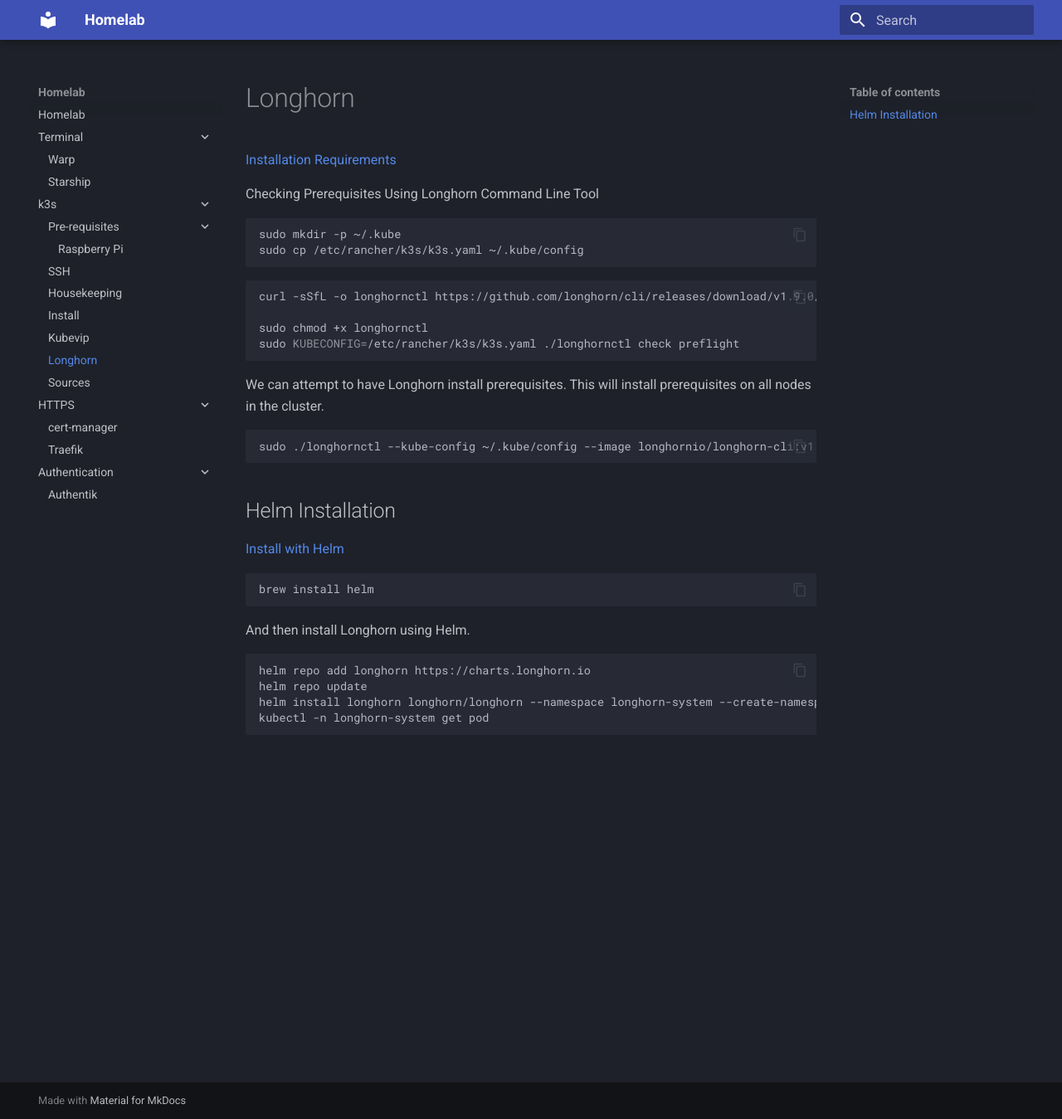
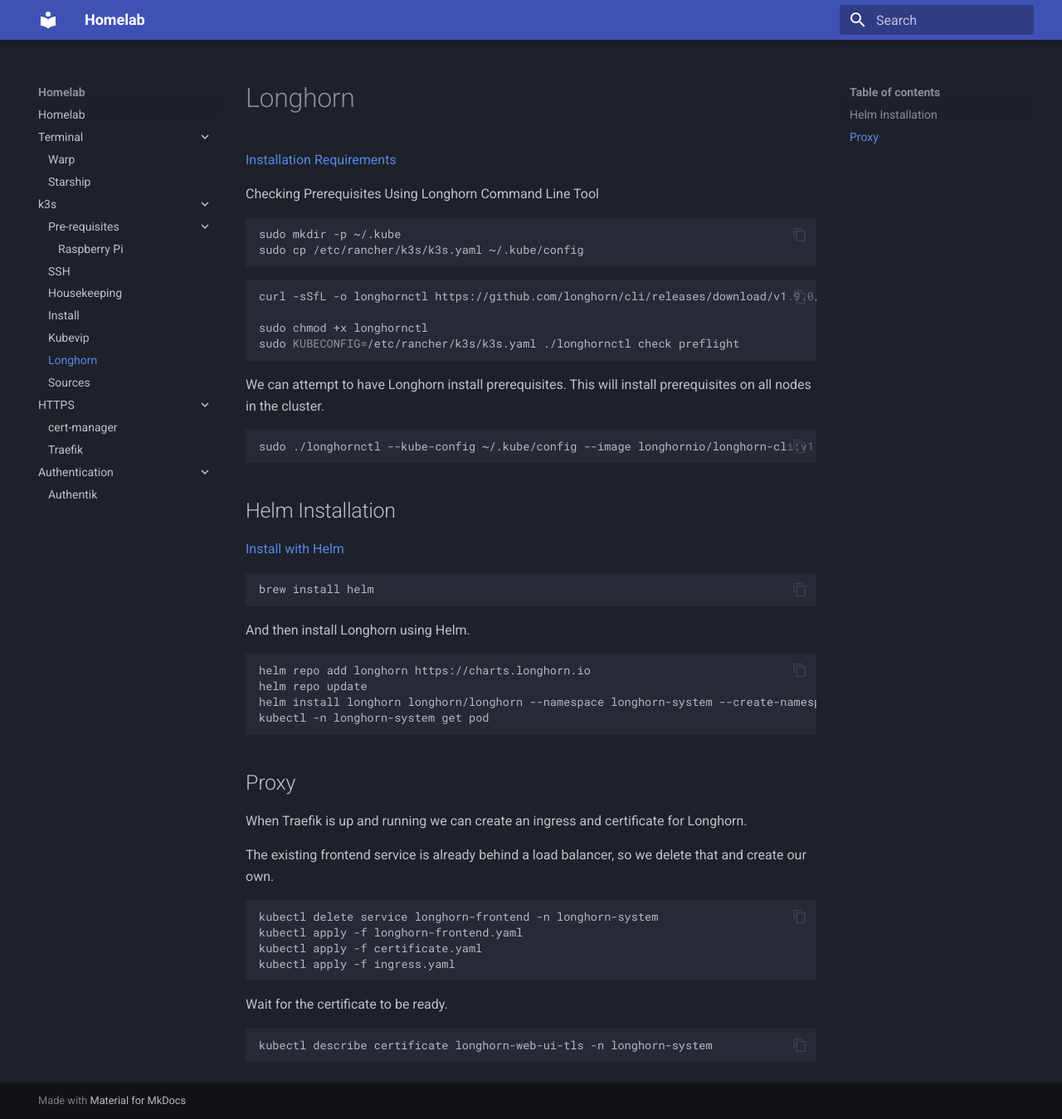
Before and after one commit to spaelling/homelab-pages, an MkDocs documentation site: the page built from docs/k3s/longhorn.md, in a window 1280 px wide and 1349 px high. Shown: the whole window at 83% size. Built offline with MkDocs 1.6.1 and Material for MkDocs 9.7.7, drawn with Linux system fonts in a browser that asks for light colours.

Commit message:
docs: add Longhorn ingress, certificate, and frontend service configuration

````diff
--- a/docs/k3s/longhorn.md
+++ b/docs/k3s/longhorn.md
@@ -38,3 +38,22 @@
 helm install longhorn longhorn/longhorn --namespace longhorn-system --create-namespace --version 1.9.0
 kubectl -n longhorn-system get pod
 ```
+
+## Proxy
+
+When Traefik is up and running we can create an ingress and certificate for Longhorn.
+
+The existing frontend service is already behind a load balancer, so we delete that and create our own.
+
+```bash
+kubectl delete service longhorn-frontend -n longhorn-system
+kubectl apply -f longhorn-frontend.yaml
+kubectl apply -f certificate.yaml
+kubectl apply -f ingress.yaml
+```
+
+Wait for the certificate to be ready.
+
+```bash
+kubectl describe certificate longhorn-web-ui-tls -n longhorn-system
+```
````
Also changed, not shown: docs/k3s/longhorn/certificate.yaml (added, +12 -0 lines), docs/k3s/longhorn/ingress.yaml (added, +22 -0 lines), docs/k3s/longhorn/longhorn-frontend.yaml (added, +15 -0 lines).
